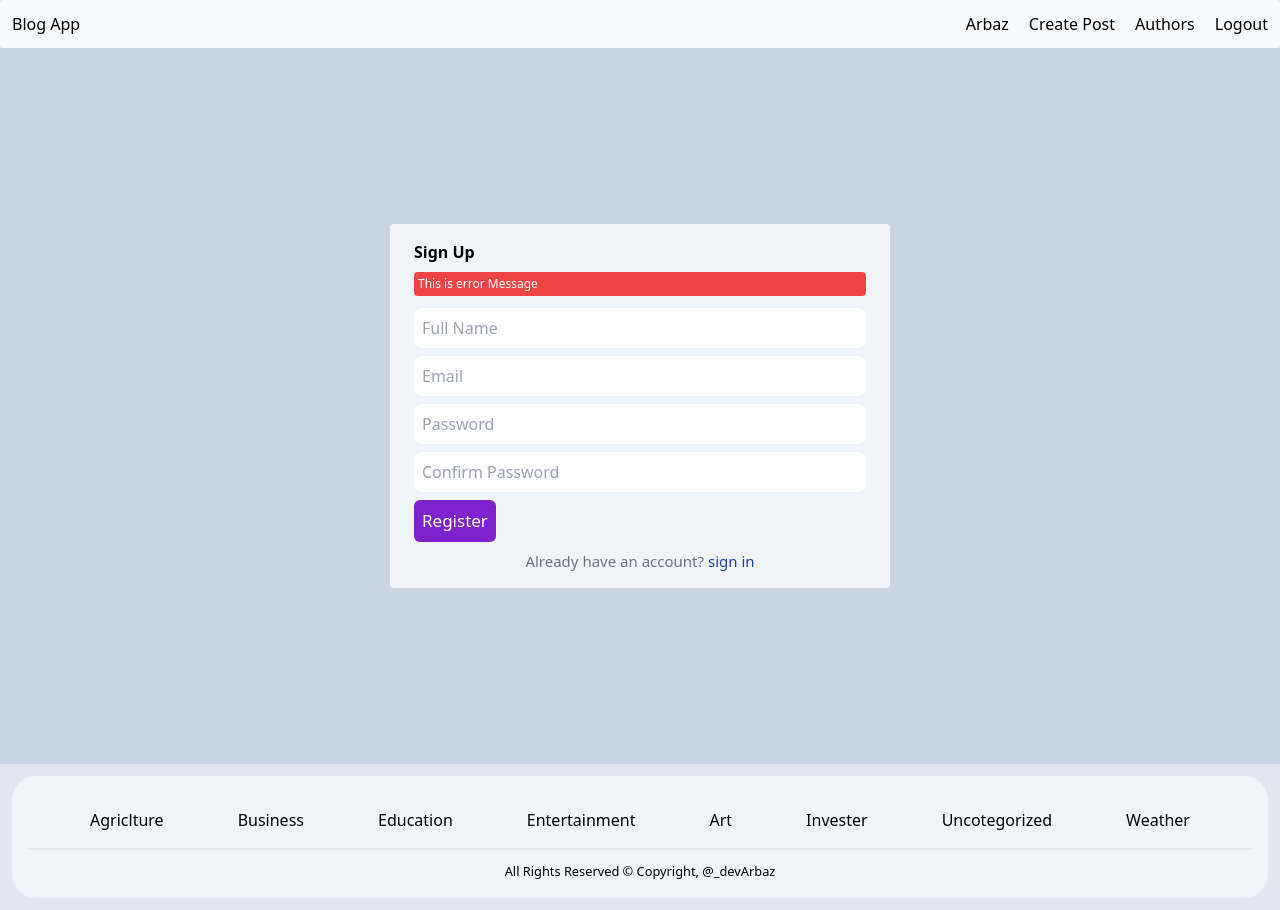
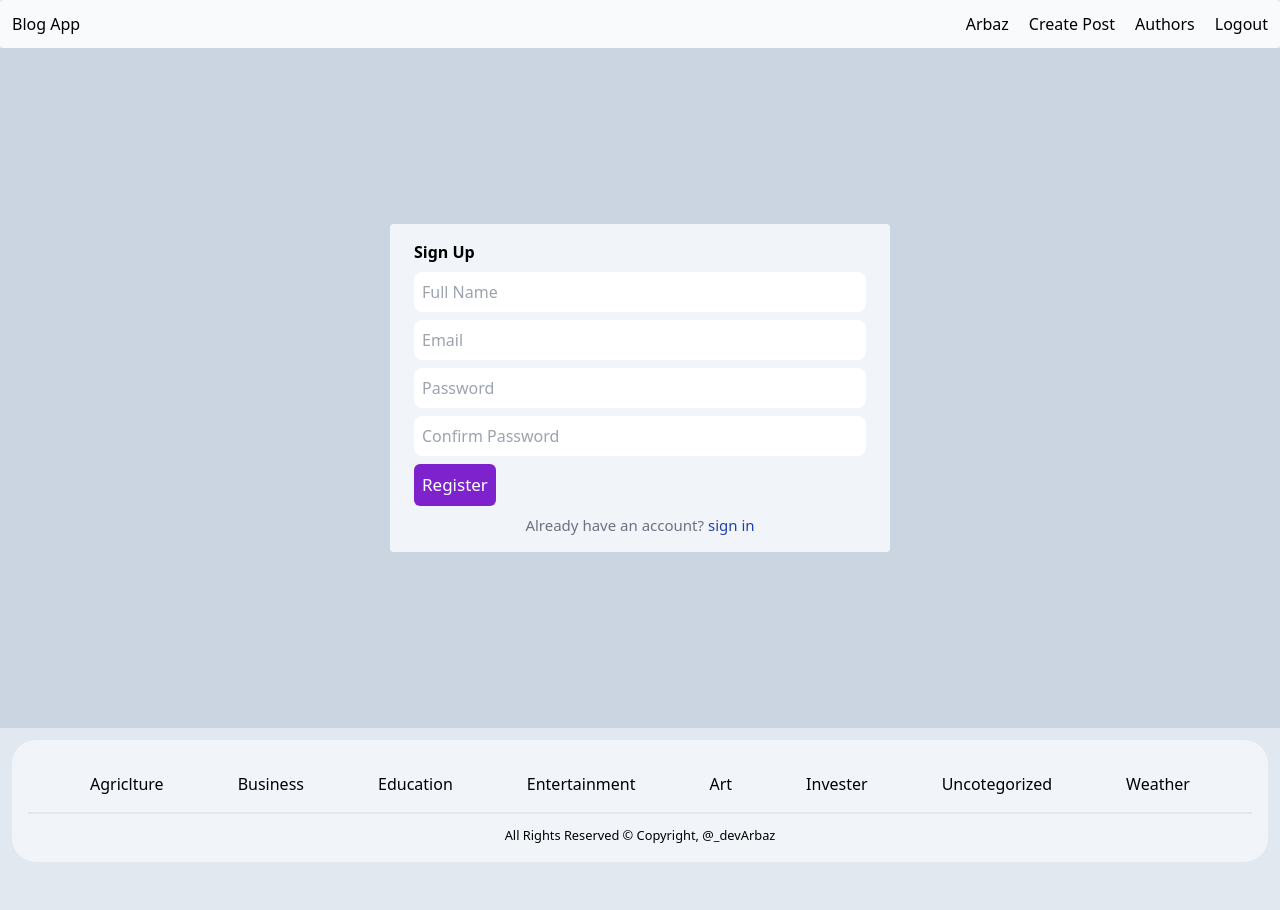
Before and after one commit to Itsarbaz51/MERN-Stack-Blog-App, a React (Vite) app in the folder client/: page /register in a window 1280 px wide. After the commit the page ends 874 px from the top, so only its background shows below. Built offline with nearby package versions, Linux system fonts and the light colour scheme.

Commit message:
fetch backend data

```diff
--- a/client/src/pages/Register.jsx
+++ b/client/src/pages/Register.jsx
@@ -1,14 +1,33 @@
-import React, { useState } from "react";
-import {Link} from 'react-router-dom'
+import { useEffect, useState } from "react";
+import { Link, useNavigate } from "react-router-dom";
+import { register } from "../slices/authSlice.js";
+import { useDispatch, useSelector } from "react-redux";
 
 function Register() {
   const [userData, setUserdata] = useState({
-    name: "",
+    fullName: "",
     email: "",
     password: "",
     confirmPassword: "",
   });
 
+  const dispatch = useDispatch();
+  const { registerUser, error} = useSelector(state => state.auth)
+  const navigate = useNavigate();
+
+  const handleSubmitRegister = async (e) => {
+    e.preventDefault();
+    dispatch(register(userData));
+    setUserdata("");
+  };
+
+  useEffect(() => {
+    registerUser?.message ? navigate('/login') : null
+  });
+
+  if (registerUser?.data) {
+    alert("Register Success.");
+  }
   const changeInputHandle = (e) => {
     setUserdata((prevState) => {
       return {
@@ -22,15 +41,20 @@ function Register() {
     <section className="flex justify-center  bg-slate-300">
       <div className="bg-slate-100 rounded center md:w-[500px] my-44 p-4 h-fit min-w-fit ">
         <h1 className="font-bold ms-2 ">Sign Up</h1>
-        <form className="flex flex-col p-2">
-          <p className="bg-red-500 rounded mb-3 text-[15px] p-1 sm:text-xs text-white">This is error Message</p>
+        <form className="flex flex-col p-2" onSubmit={handleSubmitRegister}>
+          { error?.error &&
+            <p className="bg-red-500 rounded mb-3 text-[15px] p-1 sm:text-xs text-white">
+              {error?.error}
+            </p>
+          }
           <input
             type="text"
             placeholder="Full Name"
-            name="name"
-            value={userData.name}
+            name="fullName"
+            value={userData.fullName}
             onChange={changeInputHandle}
             className="p-2 mb-2 rounded-lg outline-none"
+
           />
           <input
             type="email"
@@ -39,7 +63,6 @@ function Register() {
             value={userData.email}
             onChange={changeInputHandle}
             className="p-2 mb-2 rounded-lg outline-none"
-
           />
           <input
             type="password"
@@ -48,7 +71,6 @@ function Register() {
             value={userData.password}
             onChange={changeInputHandle}
             className="p-2 mb-2 rounded-lg outline-none"
-
           />
           <input
             type="password"
@@ -57,13 +79,21 @@ function Register() {
             value={userData.confirmPassword}
             onChange={changeInputHandle}
             className="p-2 mb-2 rounded-lg outline-none"
-
           />
           <button
-          type="submit"
-          className="bg-purple-700 rounded-md text-[17px] text-white text-center w-fit p-2 hover:bg-purple-800">Register</button>
+            type="submit"
+            className="bg-purple-700 rounded-md text-[17px] text-white text-center w-fit p-2 hover:bg-purple-800"
+          >
+            Register
+          </button>
         </form>
-        <small className="text-[15px] text-gray-500 flex justify-center">Already have an account? <Link to='/login' className="text-blue-800 ml-1"> sign in</Link></small>
+        <small className="text-[15px] text-gray-500 flex justify-center">
+          Already have an account?{" "}
+          <Link to="/login" className="text-blue-800 ml-1">
+            {" "}
+            sign in
+          </Link>
+        </small>
       </div>
     </section>
   );
```
